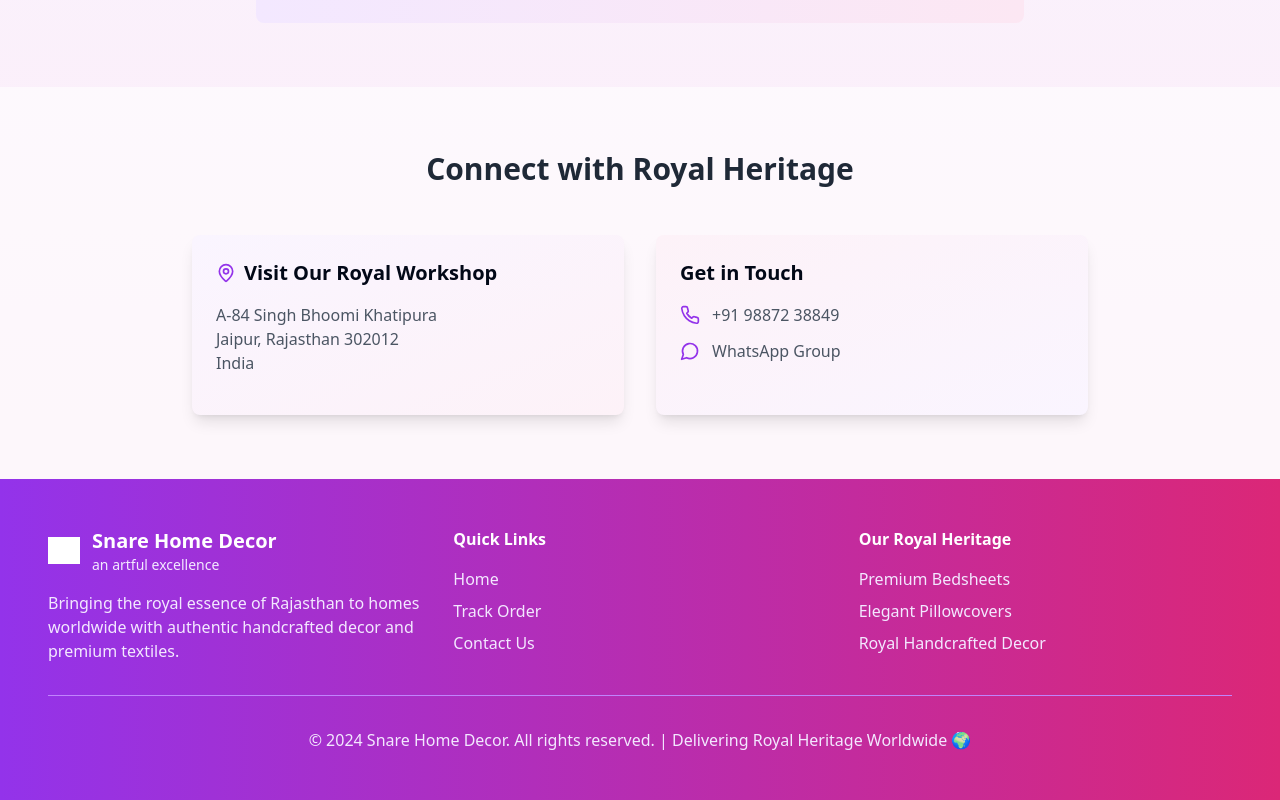
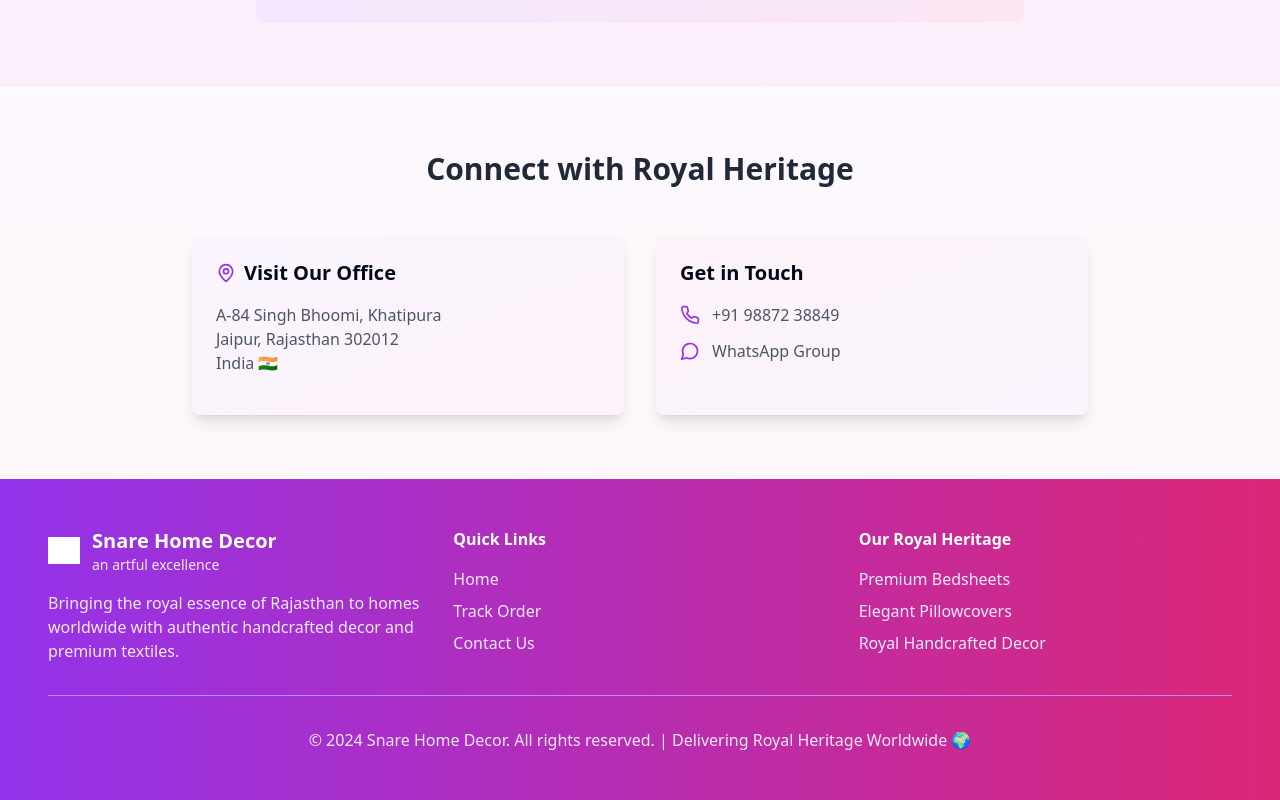
Before and after one commit to anmolagarwal0610/snare-jaipur-track, a React (Vite) app: page / in a window 1280 px wide. Shown: the part 1490-2290 px from the top of the page. Built offline with nearby package versions, Linux system fonts and the light colour scheme.

Commit message:
Update Index.tsx

```diff
--- a/src/pages/Index.tsx
+++ b/src/pages/Index.tsx
@@ -165,12 +165,12 @@ const Index = () => {
                 <CardContent className="p-6">
                   <h4 className="text-xl font-semibold mb-4 flex items-center">
                     <MapPin className="h-5 w-5 text-purple-600 mr-2" />
-                    Visit Our Royal Workshop
+                    Visit Our Office
                   </h4>
                   <p className="text-gray-600 mb-4">
-                    A-84 Singh Bhoomi Khatipura<br />
+                    A-84 Singh Bhoomi, Khatipura<br />
                     Jaipur, Rajasthan 302012<br />
-                    India
+                    India 🇮🇳
                   </p>
                 </CardContent>
               </Card>
```
